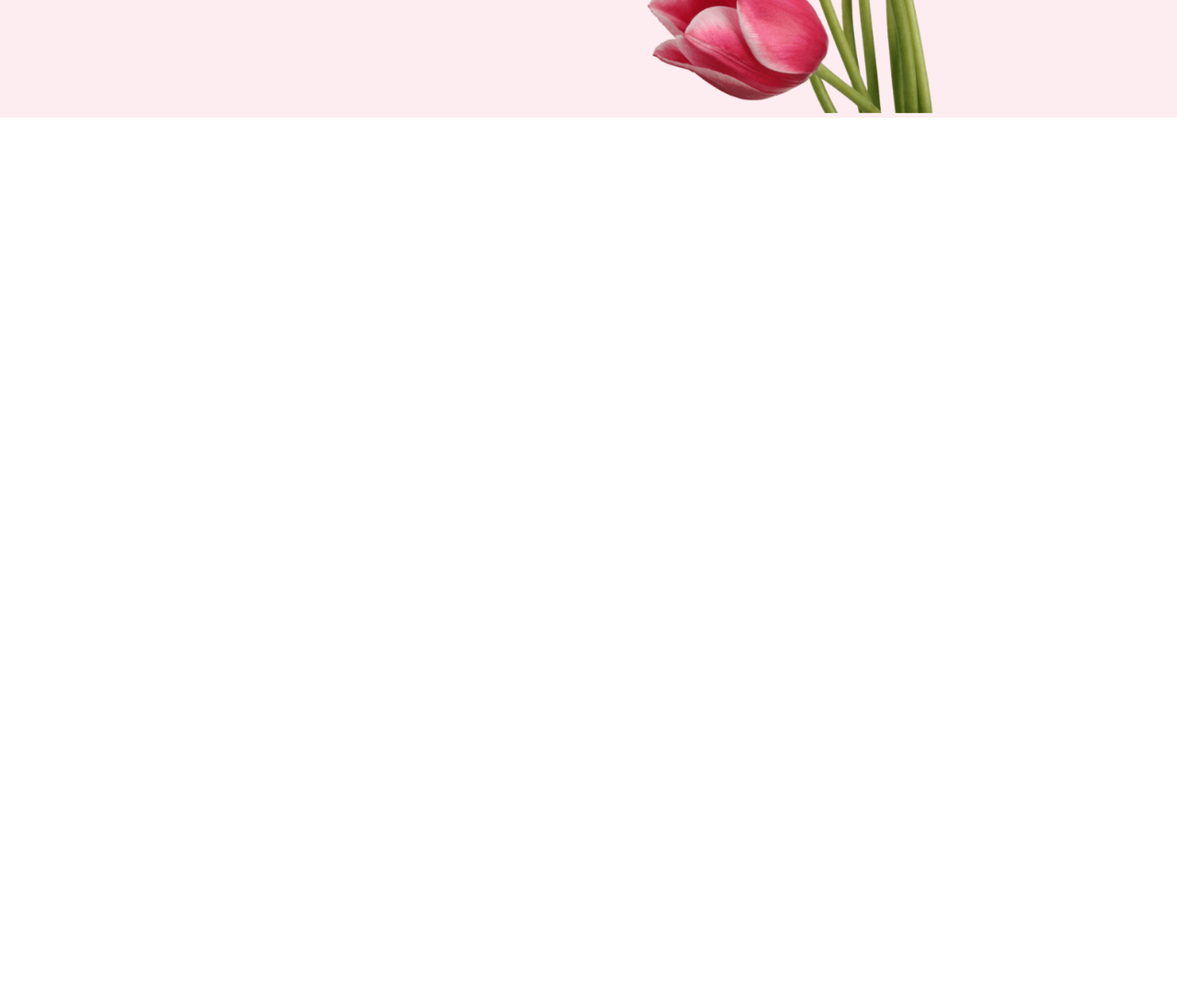
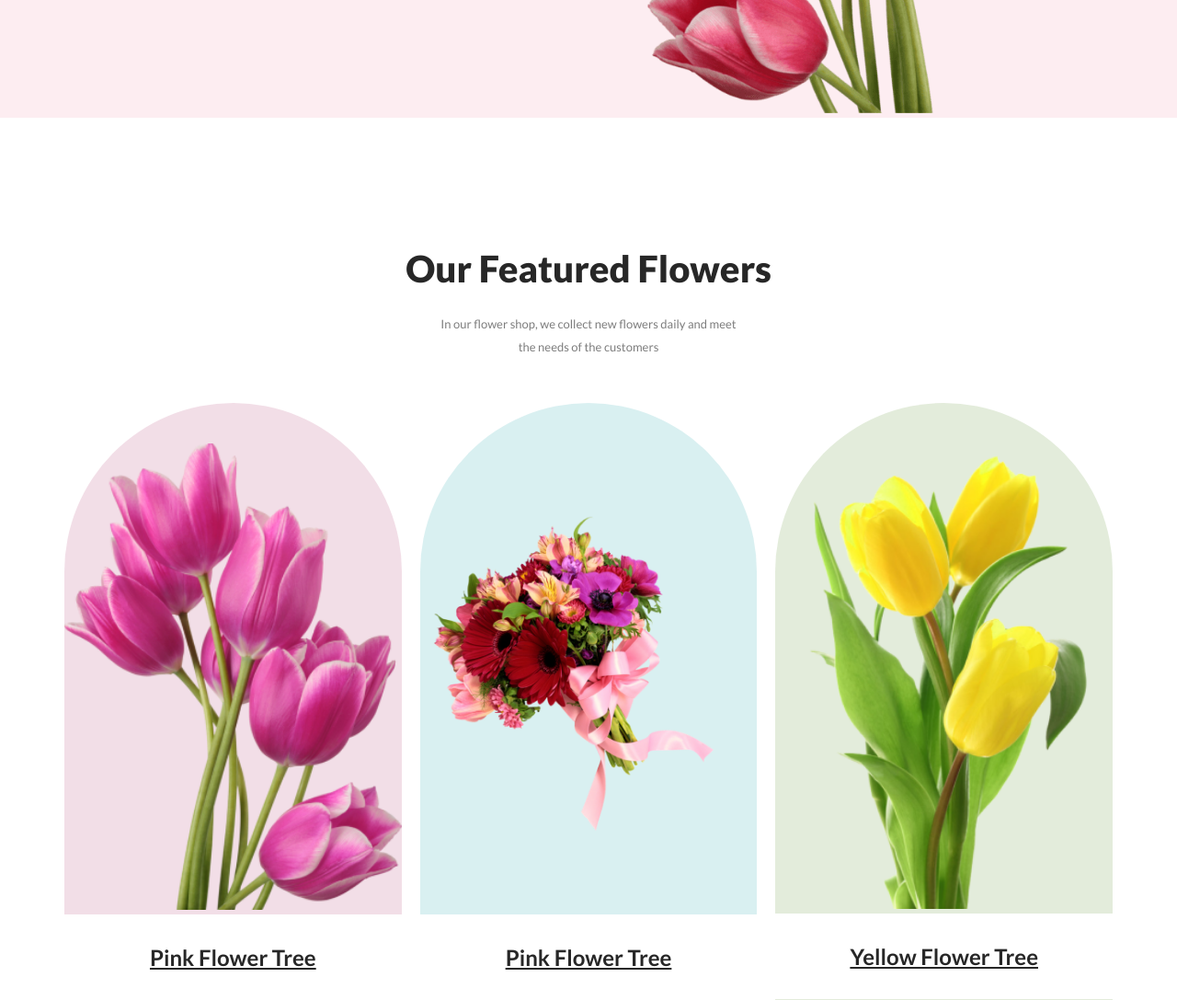
Before and after one commit to Antorkarmokar28/flower-shop, a plain HTML site: page index.html in a window 1280 px wide. Shown: the part 523-1610 px from the top of the page at 92% size. Before the commit the page ends 800 px from the top, so only its background shows below. Drawn offline with nearby package versions, Linux system fonts and the light colour scheme.

Commit message:
this website our featured flower section added

```diff
--- a/assets/style/style.css
+++ b/assets/style/style.css
@@ -18,6 +18,9 @@
     font-weight: 700;
     border: none;
     padding: 20px 43px;
+}
+section{
+    margin-top: 140px;
 }
 /* heder style added */
 .header{
@@ -48,3 +51,62 @@
     font-size: 13px;
     margin-bottom: 32px;
 }
+/* our-feature-flower section style */
+.our-feature-flower-tittle{
+    text-align: center;
+    font-size: 40px;
+    font-weight: 800;
+    font-family: 'Lato', sans-serif;
+    margin-bottom: 24px;
+    font-style: normal;
+    color:#272727;
+}
+.our-feature-flower-description{
+    text-align: center;
+    color:rgba(39, 39, 39, 0.60);
+    font-family: 'Lato', sans-serif;
+    font-size: 13px;
+    line-height: 25px;
+    margin-bottom: 48px;
+}
+.our-feature-wrapper{
+    display: flex;
+    gap: 20px;
+}
+.our-feature-inner{
+    width: 464px;
+    padding: 0px 0px;
+    border-radius: 300px 300px 0px 0px;
+}
+.pink-flower-inner{
+    background-color: rgba(167, 33, 98, 0.15);
+}
+.flower-gift-inner{
+    background-color: rgba(5, 151, 160, 0.15);
+}
+.yellow-flower-inner{
+    background-color: rgba(71, 125, 17, 0.15);
+}
+.our-feature-inner .img-inner img{
+    width: 100%;
+    height: 100%;
+}
+.pink-flower{
+    margin-top: 44px;
+}
+.flower-gift{
+    padding: 119px 21px 86px 0px;
+}
+.text-inner{
+    width: 100%;
+    background-color: #FFFFFF;
+    text-align: center;
+    padding: 32px 0px;
+}
+.text-inner p a{
+    color: #272727;
+    font-size: 24px;
+    font-family: 'Lato', sans-serif;
+    font-style: normal;
+    font-weight: 700;
+}
--- a/index.html
+++ b/index.html
@@ -27,7 +27,39 @@
     </header>
     <!-- main -->
     <main>
-
+        <!-- our-feature-flower section -->
+        <section class="our-feature-flower">
+            <div class="container">
+                <h1 class="our-feature-flower-tittle">Our Featured Flowers</h1>
+                <p class="our-feature-flower-description">In our flower shop, we collect new flowers daily and meet <br> the needs of the customers</p>
+                <div class="our-feature-wrapper">
+                    <div class="our-feature-inner pink-flower-inner">
+                        <div class="img-inner pink-flower">
+                            <img src="assets/images/pngwing 6.png" alt="">
+                        </div>
+                        <div class="text-inner">
+                            <p><a href="#">Pink Flower Tree</a></p>
+                        </div>
+                    </div>
+                    <div class="our-feature-inner flower-gift-inner">
+                        <div class="img-inner flower-gift">
+                            <img src="assets/images/pngwing 5.png" alt="">
+                        </div>
+                        <div class="text-inner">
+                            <p><a href="#">Pink Flower Tree</a></p>
+                        </div>
+                    </div>
+                    <div class="our-feature-inner yellow-flower-inner">
+                        <div class="img-inner yellow-flower">
+                            <img src="assets/images/pngwing 7.png" alt="">
+                        </div>
+                        <div class="text-inner">
+                            <p><a href="#">Yellow Flower Tree</a></p>
+                        </div>
+                    </div>
+                </div>
+            </div>
+        </section>
     </main>
     <!-- footer -->
     <footer>
```
